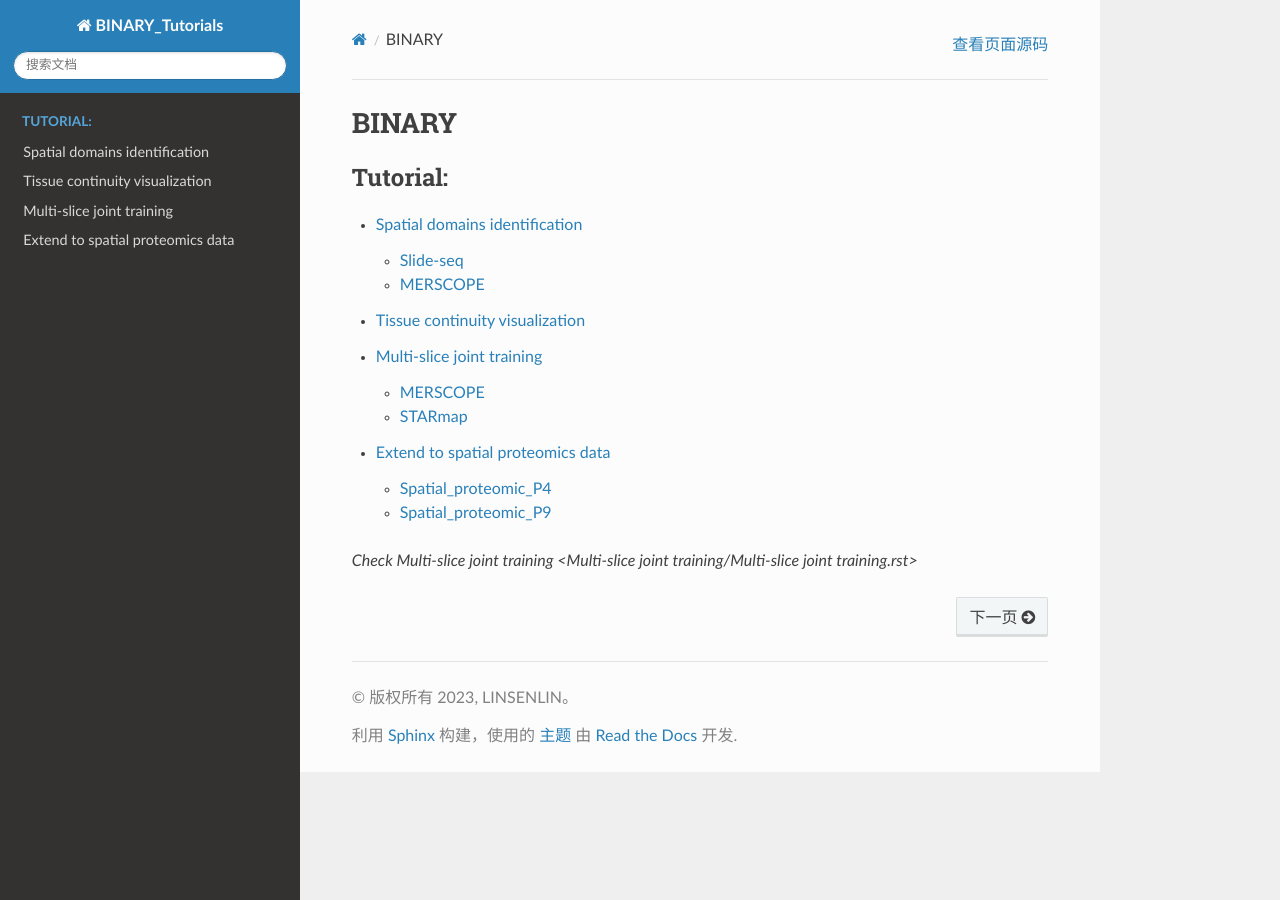
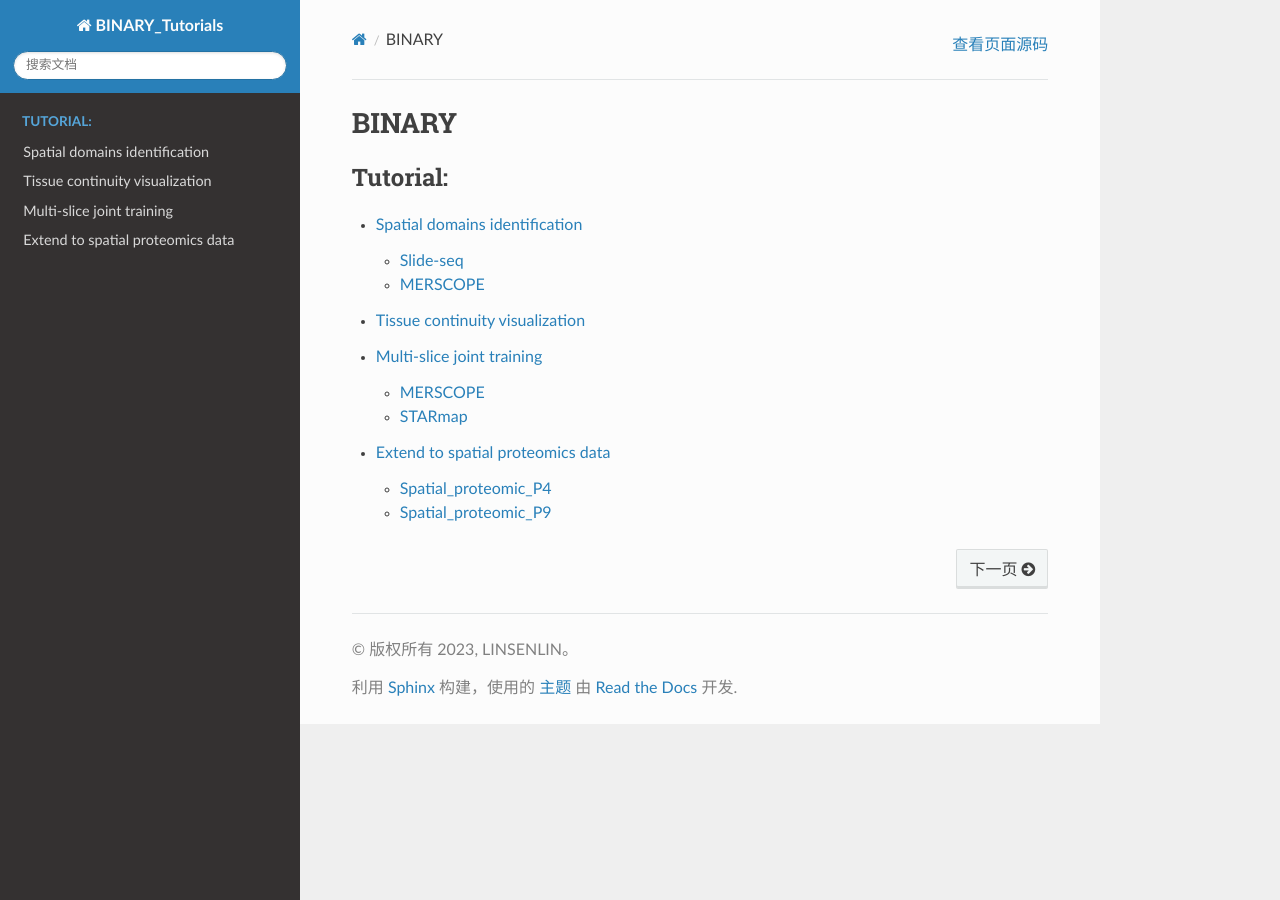
Before and after one commit to senlin-lin/BINARY_Tutorials, a Sphinx documentation site: the page built from source/index.rst, in a window 1280 px wide. Built offline with Sphinx 7.4.7 and the Read the Docs theme 2.0.0, drawn with Linux system fonts in a browser that asks for light colours; pages that are not in the unit, such as notebooks, are missing from menus.

Commit message:
Update index.rst

```diff
--- a/source/index.rst
+++ b/source/index.rst
@@ -11,5 +11,3 @@ BINARY
    Tissue continuity visualization/Tissue continuity visualization
    Multi-slice joint training/Multi-slice joint training
    Extend to spatial proteomics data/Extend to spatial proteomics data
-
-`Check Multi-slice joint training <Multi-slice joint training/Multi-slice joint training.rst>`
```
